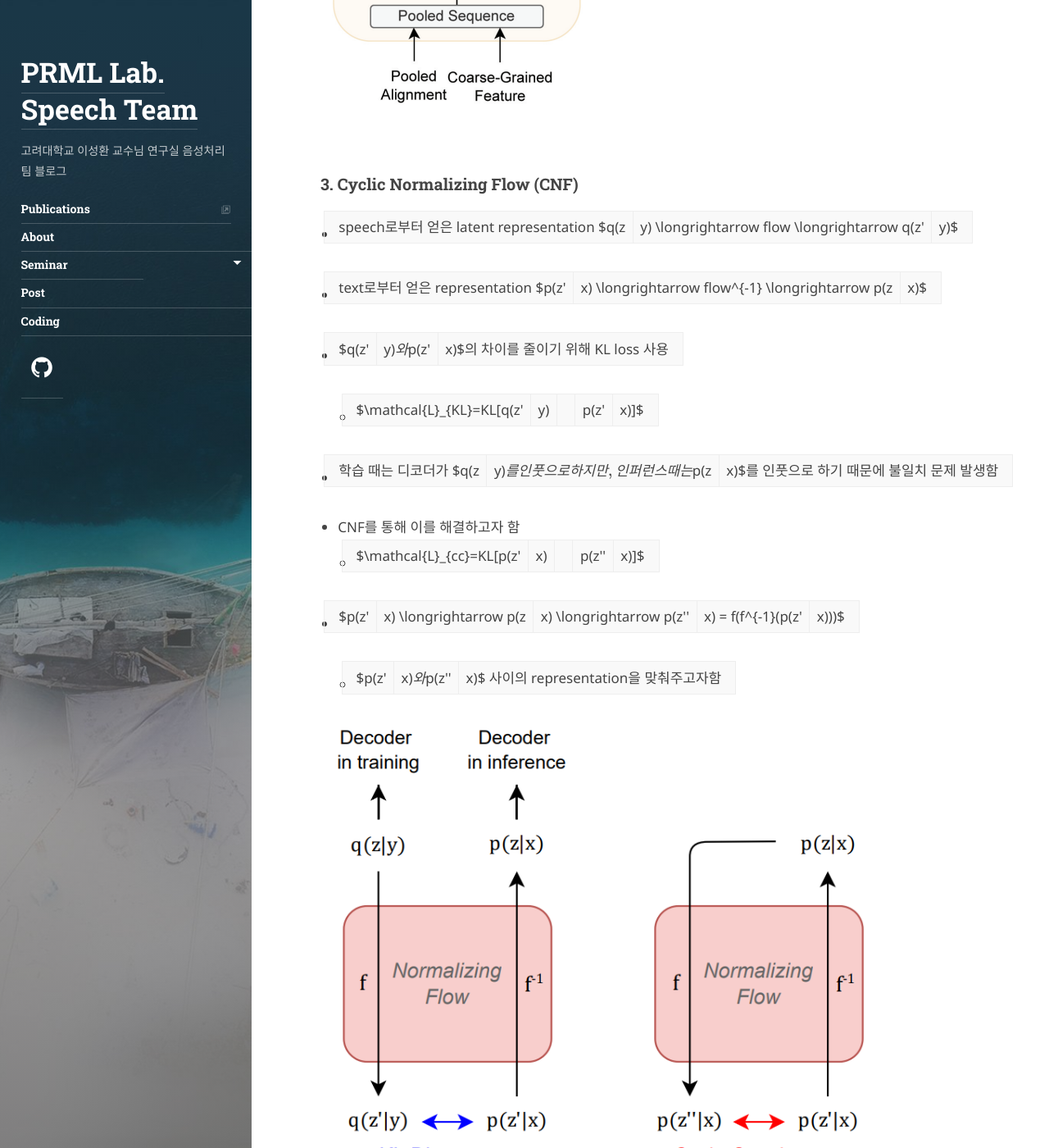
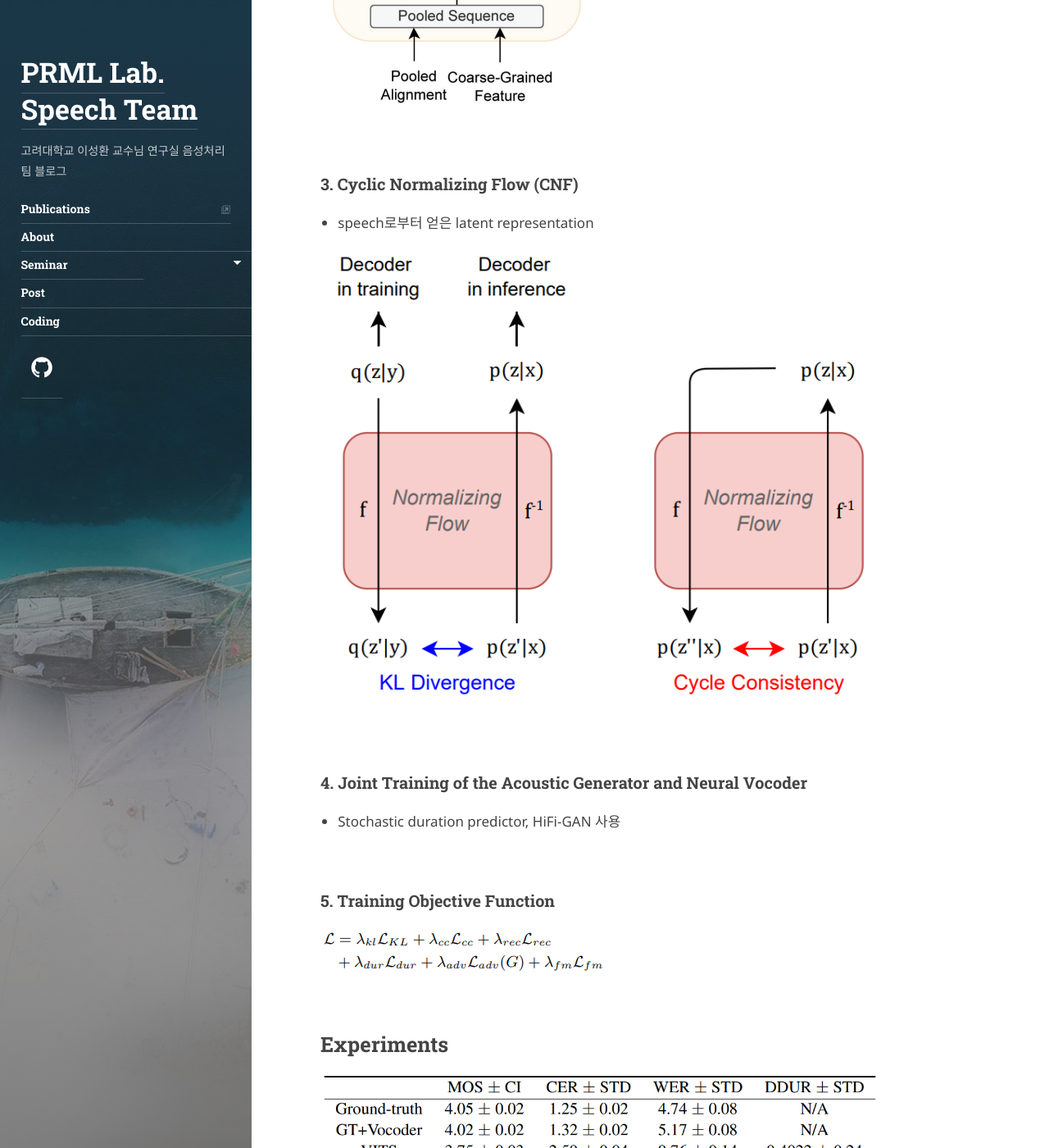
Before and after one commit to speech-team-korea/speech-team-korea.github.io, a Jekyll site: the page built from _posts/text-to-speech/2023-12-07-CyFi-TTS.md, in a window 1280 px wide and 1400 px high, scrolled down 4044 px. Shown: the whole window at 82% size. Built offline with Jekyll 4.4.1, drawn with Linux system fonts in a browser that asks for light colours; some web fonts are replaced; comment, search, counter and statistics services are not loaded.

Commit message:
Update 2023-12-07-CyFi-TTS.md

```diff
--- a/_posts/text-to-speech/2023-12-07-CyFi-TTS.md
+++ b/_posts/text-to-speech/2023-12-07-CyFi-TTS.md
@@ -74,15 +74,7 @@ expression들을 찾아냄으로써 빨라지거나 멈추는 문제를 완화
 
 ### 3. Cyclic Normalizing Flow (CNF)
 
-- speech로부터 얻은 latent representation $q(z|y) \longrightarrow flow \longrightarrow q(z\'|y)$
-- text로부터 얻은 representation $p(z\'|x) \longrightarrow flow^{-1} \longrightarrow p(z|x)$
-- $q(z\'|y)$와 $p(z\'|x)$의 차이를 줄이기 위해 KL loss 사용
-    - $\mathcal{L}_{KL}=KL[q(z\'|y)||p(z\'|x)]$
-- 학습 때는 디코더가 $q(z|y)$를 인풋으로 하지만, 인퍼런스 때는 $p(z|x)$를 인풋으로 하기 때문에 불일치 문제 발생함
-- CNF를 통해 이를 해결하고자 함
-    - $\mathcal{L}_{cc}=KL[p(z\'|x)||p(z\'\'|x)]$
-- $p(z\'|x) \longrightarrow p(z|x) \longrightarrow p(z\'\'|x) = f(f^{-1}(p(z\'|x)))$
-    - $p(z\'|x)$와 $p(z\'\'|x)$ 사이의 representation을 맞춰주고자함
+- speech로부터 얻은 latent representation
 
 ![Cyclic normalizing flow](/assets/img/2023-12-07-CyFi-TTS/Untitled%203.png)
 
```
